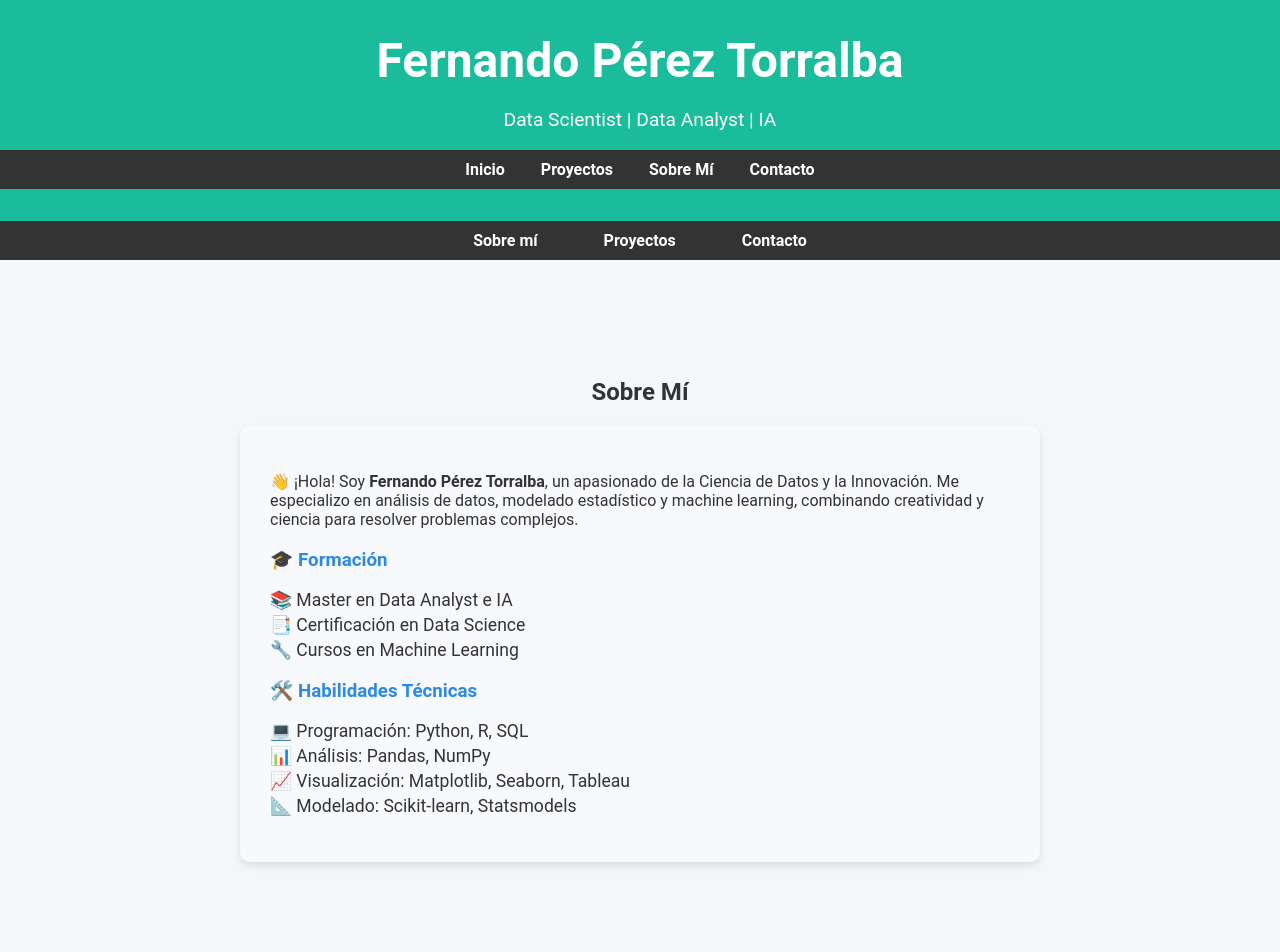
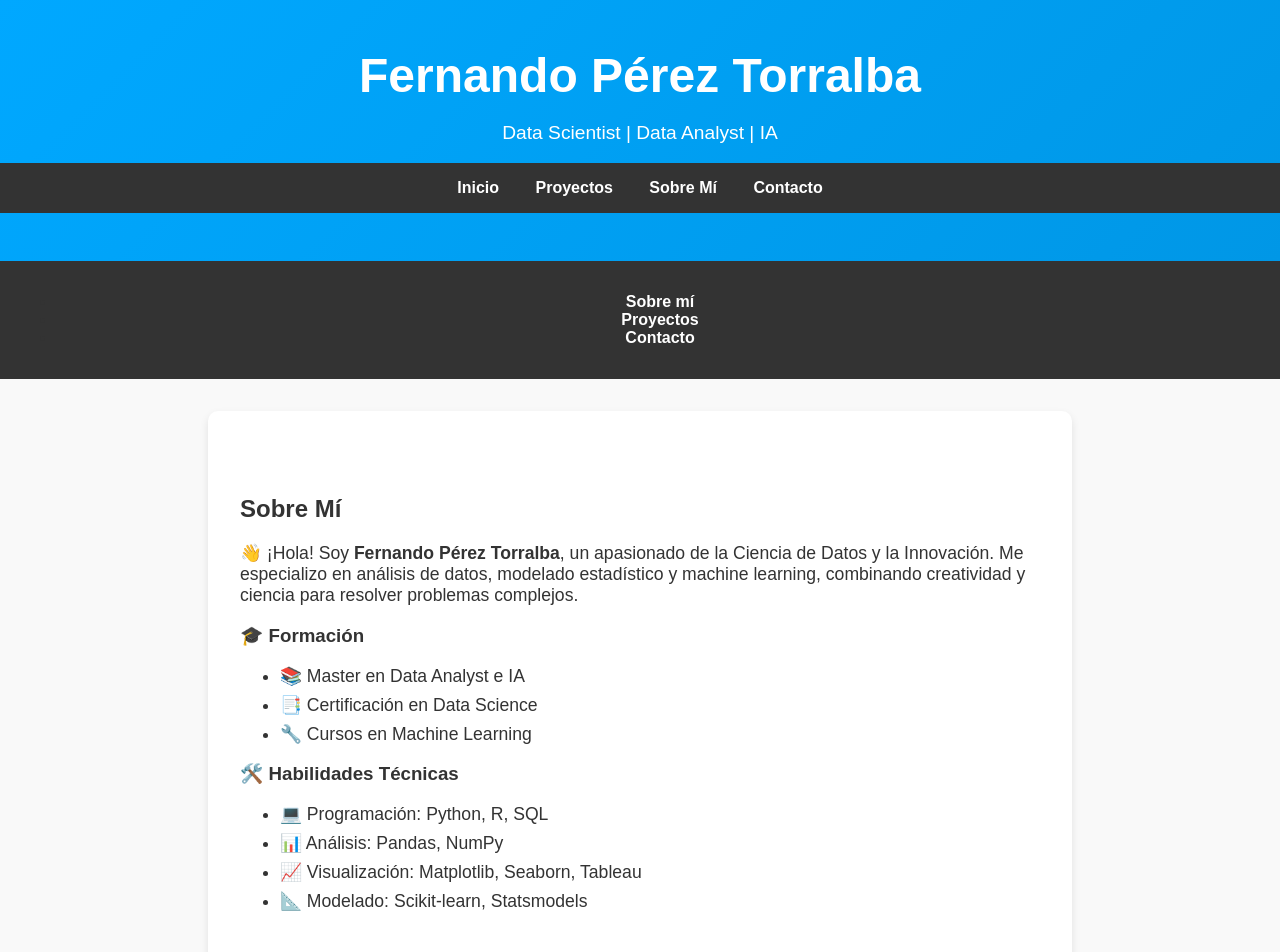
Before and after one commit to Fernanditokitkatgr/fernando.github.io, a Jekyll site: the page built from index.md, in a window 1280 px wide. Shown: the top 952 px of the page. Built offline with Jekyll 4.4.1, drawn with Linux system fonts in a browser that asks for light colours.

Commit message:
Aplicar nuevo estilo visual y moderno

```diff
--- a/assets/css/style.css
+++ b/assets/css/style.css
@@ -1,55 +1,119 @@
+/* Estilo visual moderno y atractivo */
 body {
-    font-family: 'Roboto', sans-serif;
-    background-color: #f4f7fa;
+    font-family: 'Poppins', sans-serif;
+    background-color: #f9f9f9;
     color: #333;
     margin: 0;
+    padding: 0;
 }
 
+/* Encabezado principal */
 header {
-    background-color: #1abc9c;
-    color: #fff;
-    padding: 2rem 0;
+    background: linear-gradient(135deg, #00a8ff, #0097e6);
+    color: white;
+    padding: 3rem 0;
     text-align: center;
+    box-shadow: 0 4px 6px rgba(0, 0, 0, 0.1);
 }
 
 header h1 {
     font-size: 3rem;
     margin: 0;
+    font-weight: bold;
 }
 
 header p {
     font-size: 1.2rem;
 }
 
+/* Barra de navegación */
 nav {
-    background-color: #16a085;
+    background-color: #333;
+    padding: 1rem;
     text-align: center;
-    padding: 0.8rem 0;
 }
 
 nav a {
-    color: #fff;
+    color: white;
     margin: 0 1rem;
+    text-decoration: none;
+    font-weight: bold;
+    transition: color 0.3s;
+}
+
+nav a:hover {
+    color: #00a8ff;
+}
+
+/* Sección Sobre Mí */
+.about-section {
+    background-color: #ffffff;
+    padding: 4rem 2rem;
+    margin: 2rem auto;
+    border-radius: 10px;
+    box-shadow: 0 4px 8px rgba(0, 0, 0, 0.1);
+    max-width: 800px;
+}
+
+.about-content h2 {
+    font-size: 2.5rem;
+    color: #00a8ff;
+    margin-bottom: 1.5rem;
+}
+
+.about-content p,
+.about-content li {
+    font-size: 1.1rem;
+    margin: 0.5rem 0;
+}
+
+/* Sección de proyectos */
+.projects-section {
+    background-color: #f0f0f0;
+    padding: 4rem 2rem;
+}
+
+.project-card {
+    background-color: #fff;
+    border-radius: 10px;
+    box-shadow: 0 4px 8px rgba(0, 0, 0, 0.1);
+    padding: 1.5rem;
+    margin: 1rem;
+    transition: transform 0.3s ease, box-shadow 0.3s ease;
+}
+
+.project-card:hover {
+    transform: translateY(-5px);
+    box-shadow: 0 8px 16px rgba(0, 0, 0, 0.2);
+}
+
+.project-card h3 {
+    color: #0097e6;
+    font-size: 1.8rem;
+    margin-bottom: 0.5rem;
+}
+
+.project-card p {
+    font-size: 1rem;
+    color: #555;
+}
+
+.project-card a {
+    color: #007bff;
     text-decoration: none;
     font-weight: bold;
 }
 
-nav a:hover {
-    color: #ecf0f1;
+.project-card a:hover {
+    color: #0056b3;
 }
 
-section {
-    margin: 3rem auto;
-    max-width: 800px;
+/* Footer moderno */
+footer {
+    background-color: #2c3e50;
+    color: #ecf0f1;
+    padding: 2rem;
     text-align: center;
-}
-
-footer {
-    background-color: #34495e;
-    color: #fff;
-    padding: 2rem 0;
-    text-align: center;
-    margin-top: 3rem;
 }
 
 footer p,
@@ -59,191 +123,10 @@ footer a {
 }
 
 footer a:hover {
-    color: #ecf0f1;
+    color: #00a8ff;
 }
 
-.card {
-    background-color: #ecf0f1;
-    margin: 1rem;
-    padding: 1.5rem;
-    border-radius: 8px;
-    box-shadow: 0 4px 8px rgba(0, 0, 0, 0.1);
-    transition: transform 0.2s;
-}
-
-.card:hover {
-    transform: translateY(-5px);
-}
-
-/* Efecto hover en el menú de navegación */
-.navbar a:hover {
-    color: #e8e8e8;
-    background-color: #1abc9c;
-    padding: 5px 10px;
-    border-radius: 5px;
-    transition: all 0.3s ease;
-}
-
-/* Diseño de tarjetas de proyectos */
-.project-card {
-    background-color: #ffffff;
-    border: 1px solid #e3e3e3;
-    border-radius: 8px;
-    padding: 15px;
-    margin: 20px 0;
-    box-shadow: 0 2px 5px rgba(0, 0, 0, 0.1);
-    transition: box-shadow 0.3s ease, transform 0.3s ease;
-}
-
-.project-card:hover {
-    box-shadow: 0 6px 15px rgba(0, 0, 0, 0.2);
-    transform: translateY(-5px);
-}
-
-/* Footer estilizado */
-footer {
-    background-color: #34495e;
-    color: #bbb;
-    padding: 20px 0;
-    text-align: center;
-}
-
-footer a {
-    color: #ffffff;
-    margin: 0 10px;
-    text-decoration: none;
-    font-weight: bold;
-}
-
-footer a:hover {
-    color: #1abc9c;
-}
-
-.projects-section {
-    padding: 20px;
-    background-color: #f7f9fc;
-    text-align: center;
-}
-
-.projects-section h2 {
-    font-size: 2em;
-    margin-bottom: 20px;
-}
-
-.project-card {
-    display: inline-block;
-    margin: 15px;
-    padding: 20px;
-    width: 300px;
-    border-radius: 12px;
-    background-color: #ffffff;
-    box-shadow: 0 4px 8px rgba(0, 0, 0, 0.1);
-    transition: transform 0.3s ease, box-shadow 0.3s ease;
-}
-
-.project-card:hover {
-    transform: scale(1.05);
-    box-shadow: 0 8px 16px rgba(0, 0, 0, 0.2);
-}
-
-.project-card h3 {
-    margin: 0 0 10px;
-    font-size: 1.5em;
-}
-
-.project-card p {
-    margin: 10px 0;
-    font-size: 1em;
-    color: #555;
-}
-
-.project-card a {
-    display: inline-block;
-    margin-top: 10px;
-    color: #0066cc;
-    text-decoration: none;
-    font-weight: bold;
-}
-
-.project-card a:hover {
-    text-decoration: underline;
-    color: #004080;
-}
-
-nav {
-    background-color: #333;
-    padding: 10px;
-    text-align: center;
-}
-
-nav ul {
-    list-style-type: none;
-    margin: 0;
-    padding: 0;
-}
-
-nav ul li {
-    display: inline;
-    margin: 0 15px;
-}
-
-nav ul li a {
-    color: white;
-    text-decoration: none;
-    font-weight: bold;
-}
-
-nav ul li a:hover {
-    color: #ffd700;
-}
-
-.project-card img {
-    width: 100%;
-    height: auto;
-    border-radius: 8px;
-    margin-bottom: 10px;
-}
-
-.contact-section,
-.about-section,
-.projects-section {
-    padding: 50px;
-    text-align: center;
-}
-
-/* Transiciones suaves entre secciones */
+/* Transiciones suaves */
 html {
     scroll-behavior: smooth;
 }
-
-/* Sección 'Sobre mí' más visual */
-.about-content {
-    background-color: #f7f9fc;
-    padding: 30px;
-    border-radius: 10px;
-    margin: 20px auto;
-    text-align: left;
-    max-width: 800px;
-    box-shadow: 0 4px 8px rgba(0, 0, 0, 0.1);
-}
-
-.about-content h3 {
-    color: #2d89e5;
-    margin-top: 20px;
-}
-
-.about-content ul {
-    list-style-type: none;
-    padding: 0;
-}
-
-.about-content li {
-    margin: 5px 0;
-    font-size: 1.1em;
-}
-
-/* Efecto hover en los enlaces del footer */
-footer a:hover {
-    color: #1abc9c;
-    text-decoration: underline;
-}
```
